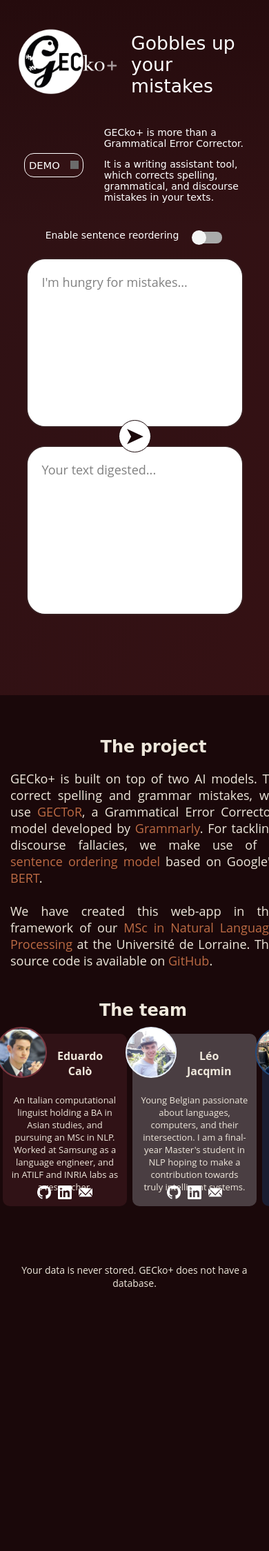
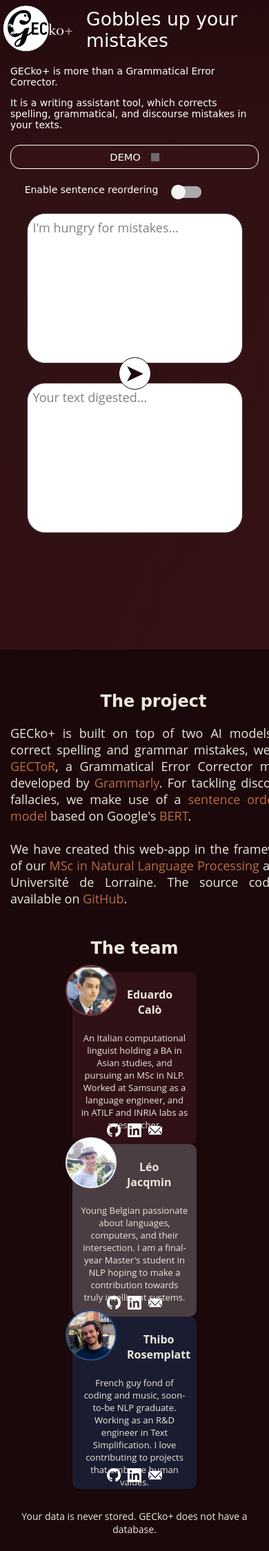
Before and after one commit to thiborose/gecko-app, a Flask app: page / in a window 390 px wide; the page is wider, and only the part inside the window is pictured. Shown: that part at 69% size. Before the commit the page ends 1866 px from the top of that part, so only its background shows below. Run offline with Flask 2, Linux system fonts and the light colour scheme; parts of the project's set-up code (start-up, migrations or seed data) failed here and were passed over; some libraries are stand-ins or nearby versions; some web fonts are replaced; grey boxes are pictures that could not be loaded.

Commit message:
cool mobile layout

```diff
--- a/application/static/css/main.scss.css
+++ b/application/static/css/main.scss.css
@@ -131,13 +131,13 @@ body {
       font-family: 'Open Sans', sans-serif;
       font-size: 18px;
       min-height: 200px;
-      background-color: white; }
+      background-color: white;
+      padding: 20px; }
       .main-container .textboxes-container .text-box:empty:before {
         content: attr(data-placeholder);
         color: gray; }
     .main-container .textboxes-container #text-box-input, .main-container .textboxes-container #text-box-output {
       text-align: left;
-      padding: 20px;
       border: 1px solid white;
       border-radius: 25px;
       font-family: 'Open Sans', sans-serif;
--- a/application/static/css/responsive.scss.css
+++ b/application/static/css/responsive.scss.css
@@ -1,19 +1,34 @@
 @media only screen and (max-width: 1042px) {
   footer #about-container {
-    grid-template-columns: 1fr 415px 1fr;
-    grid-template-rows: 1fr 1fr;
-    grid-template-areas: ". project ." "team team team"; } }
+    grid-template-rows: 1fr  1fr;
+    grid-template-columns: 1fr;
+    grid-template-areas: "project" "team";
+    justify-items: center; }
+  #data-policy {
+    padding: 0 6px; }
+  .main-container .checkbox-container {
+    margin-left: 0px; } }
 
 @media only screen and (max-width: 1000px) {
   header {
     grid-template-columns: 1fr 1fr 1fr 1fr;
-    grid-template-rows: 1fr 1fr;
+    grid-template-rows: 85px 1fr;
     grid-template-areas: "logo tagline tagline tagline" "demo-container demo-container demo-container demo-container";
-    margin: 0;
-    padding: 20px; }
+    margin: 0; }
     header #demo-container {
       box-shadow: none;
-      background-color: #00000000; }
+      background-color: #00000000;
+      grid-template-columns: 1fr;
+      grid-template-rows: 113px 39px;
+      grid-template-areas: "demo-text" "demo-button";
+      grid-row-gap: 10px;
+      margin-bottom: 20px; }
+  .main-container .textboxes-container .text-box {
+    padding: 7px; }
+  header .logo-container {
+    width: 105px;
+    height: 75px;
+    background-size: 105px; }
   .main-container {
     padding-top: 0; }
     .main-container .textboxes-container {
@@ -26,4 +41,18 @@
       .main-container .textboxes-container .arrow-button {
         margin: -10px 0; } }
 
+@media only screen and (max-width: 600px) {
+  .project-container {
+    width: auto;
+    margin: auto; }
+    .project-container .project-description {
+      padding: 0; }
+  .team-container .team-members {
+    display: inline-flex;
+    flex-direction: column; }
+  footer #about-container {
+    display: flex;
+    flex-direction: column-reverse;
+    margin: auto; } }
+
 /*# sourceMappingURL=responsive.scss.css.map */
--- a/application/static/sass/main.scss
+++ b/application/static/sass/main.scss
@@ -192,6 +192,8 @@ body {
             min-height: 200px;
             background-color: white;
 
+            padding: 20px;
+
             &:empty:before{
                 content: attr(data-placeholder);
                 color: gray
@@ -200,7 +202,6 @@ body {
 
         #text-box-input, #text-box-output {
             text-align: left;
-            padding: 20px;
             border: 1px solid rgba(255, 255, 255, 15%);
             border-radius: 25px;
             font-family: 'Open Sans', sans-serif;
--- a/application/static/sass/responsive.scss
+++ b/application/static/sass/responsive.scss
@@ -3,31 +3,60 @@
 ///////////////////////////////////////////////////////////////////
 
 @media only screen and (max-width : 1042px) {
+
     footer #about-container{
-        grid-template-columns: 1fr 415px 1fr;
-        grid-template-rows: 1fr 1fr;
+        grid-template-rows: 1fr  1fr;
+        grid-template-columns: 1fr;
         grid-template-areas:
-            ". project ."
-            "team team team";
+            "project"
+            "team";
+        justify-items: center;
+    }
+
+
+    #data-policy{
+        padding: 0 6px;
+    }
+
+    .main-container .checkbox-container {
+        margin-left: 0px;
     }
 }
 
 @media only screen and (max-width : 1000px) {
     header{
         grid-template-columns: 1fr 1fr 1fr 1fr;
-        grid-template-rows: 1fr 1fr;
+        grid-template-rows: 85px 1fr;
         grid-template-areas:
             "logo tagline tagline tagline"
             "demo-container demo-container demo-container demo-container";
         margin:0;
-        padding: 20px;
+        // padding: 20px;
 
         #demo-container{
             box-shadow: none;
             background-color: #00000000;
+            grid-template-columns: 1fr;
+            grid-template-rows: 113px 39px;
+            grid-template-areas:
+                "demo-text"
+                "demo-button";
+            grid-row-gap: 10px;
+            margin-bottom: 20px;
         }
 
     }
+
+    .main-container .textboxes-container .text-box {
+        padding:7px;
+    }
+
+    header .logo-container{
+        width: 105px;
+        height: 75px;
+        background-size: 105px;
+    }
+
     .main-container{
         padding-top: 0;
         .textboxes-container{
@@ -48,3 +77,27 @@
         }
     }
 }
+
+@media only screen and (max-width : 600px) {
+
+
+    .project-container{
+        width: auto;
+        margin:auto;
+        .project-description{
+            padding:0;
+        }
+    }
+
+    .team-container .team-members {
+        display: inline-flex;
+        flex-direction: column;
+    }
+
+    footer #about-container{
+        display: flex;
+        flex-direction: column-reverse;
+        margin: auto;
+    }
+
+}
```
Also changed, not shown: 2 other files.
